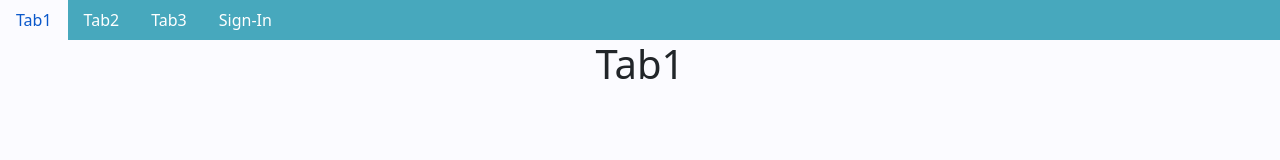
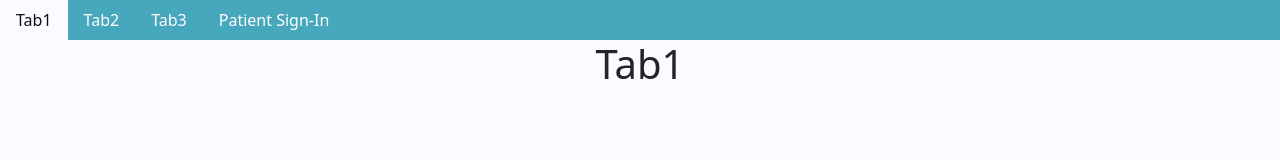
Before and after one commit to SergMalyshka/PizzatecaRomanaPlusOne, a React (Vite) app in the folder client/: page / in a window 1280 px wide. Shown: the top 160 px of the page. Built offline with nearby package versions, Linux system fonts and the light colour scheme.

Commit message:
navtab item update

```diff
--- a/client/src/components/NavTabs.jsx
+++ b/client/src/components/NavTabs.jsx
@@ -37,7 +37,7 @@ function NavTabs() {
           to="/SignIn"
           className={currentPage === '/SignIn' ? `${style.activeTab} nav-link` : `${style.inactive} nav-link`}
         >
-          Sign-In
+          Patient Sign-In
         </Link>
       </li>
     </ul>
```
